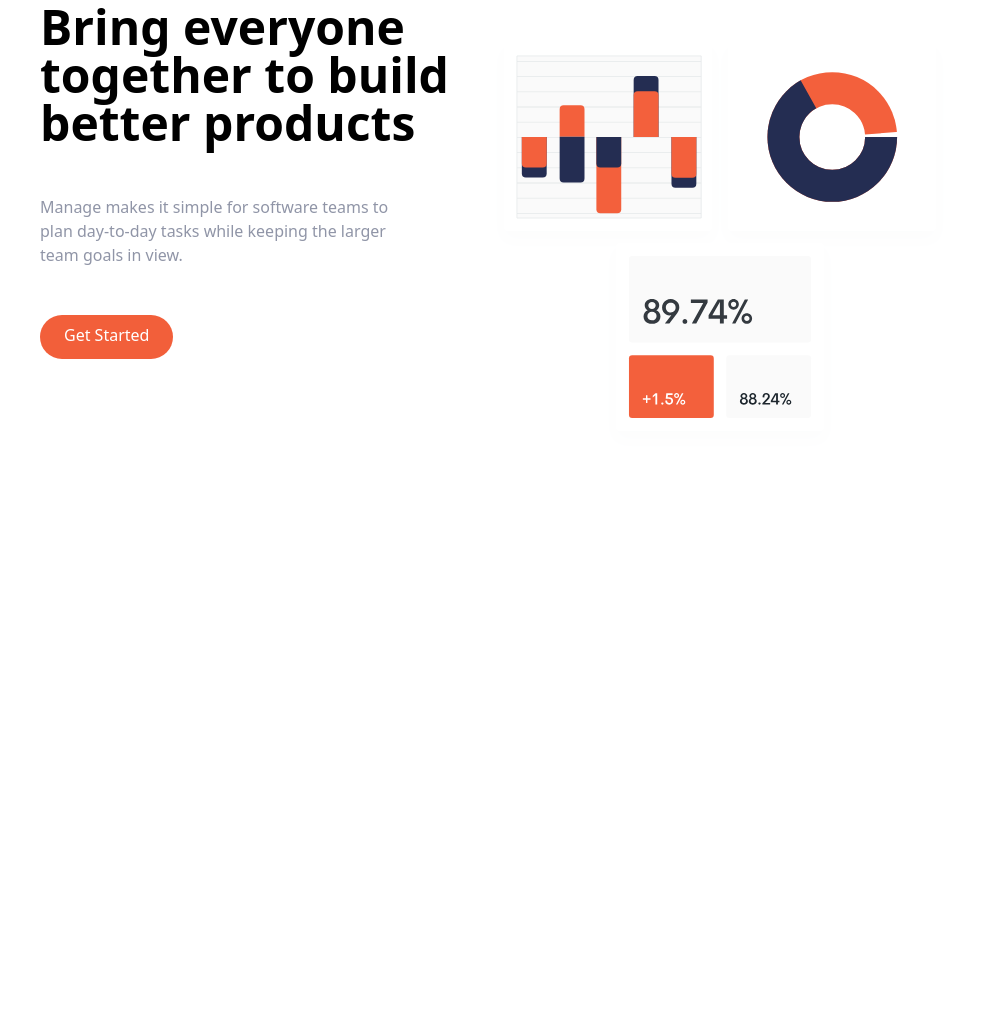
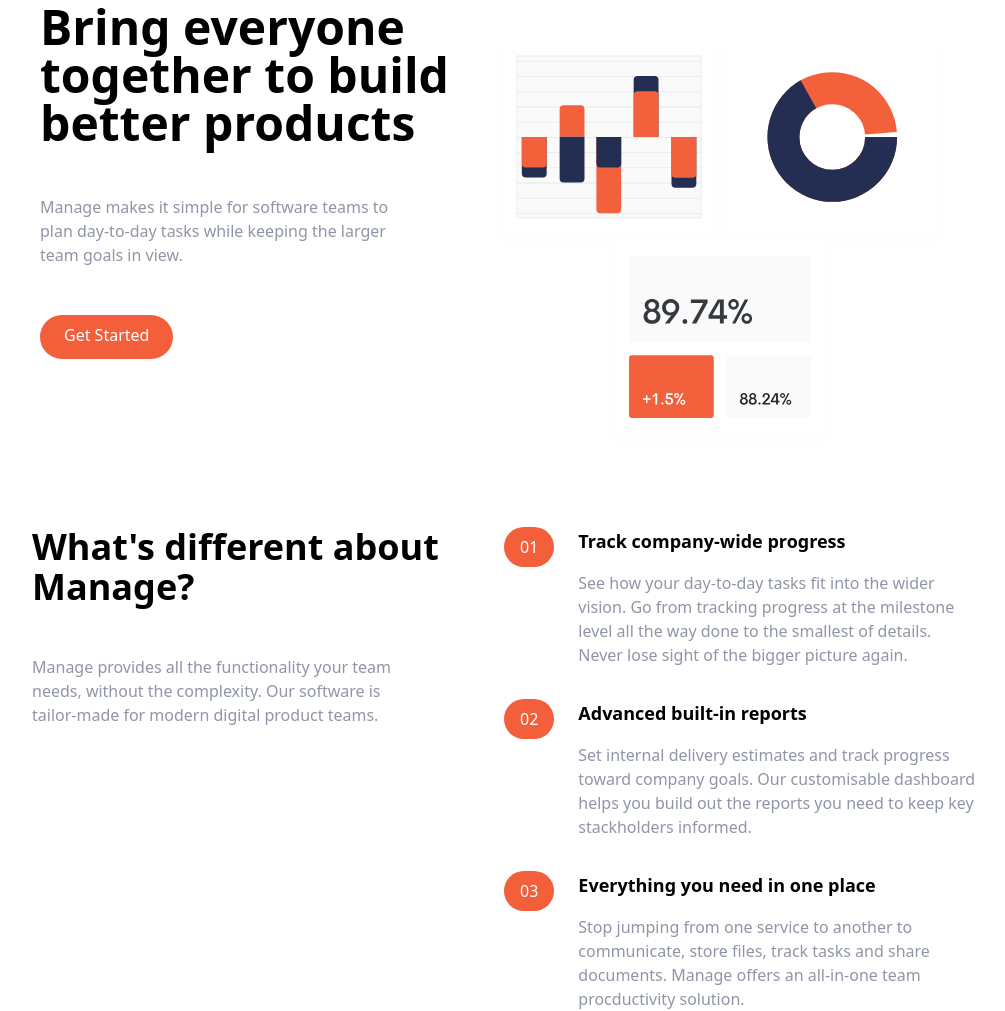
Before and after one commit to Dbest2018/landingpage-tailwind, a website: page index.html in a window 1280 px wide. Shown: the part 129-1140 px from the top of the page, without its empty margins (136-1141 px from the left). Before the commit the page ends 800 px from the top, so only its background shows below. Drawn offline with Linux system fonts and the light colour scheme.

Commit message:
[feat] Add features section

```diff
--- a/index.html
+++ b/index.html
@@ -64,5 +64,118 @@
         </div>
       </div>
     </section>
+
+    <!-- Features Section  -->
+    <section id="features">
+      <!-- Flex container  -->
+      <div
+        class="container flex flex-col px-4 mx-auto mt-10 space-y-12 md:space-y-0 md:flex-row"
+      >
+        <!-- What's Different  -->
+        <div class="flex flex-col space-y-12 md:w-1/2">
+          <h2 class="mx-w-md text-4xl font-bold text-center md:text-left">
+            What's different about Manage?
+          </h2>
+          <p class="max-w-sm text-center text-darkGrayishBlue md:text-left">
+            Manage provides all the functionality your team needs, without the
+            complexity. Our software is tailor-made for modern digital product
+            teams.
+          </p>
+        </div>
+        <!-- Numbered List  -->
+        <div class="flex flex-col space-y-8 md:w-1/2">
+          <!-- List Item 1  -->
+          <div
+            class="flex flex-col space-y-3 md:space-y-0 md:space-x-6 md:flex-row"
+          >
+            <!-- Heading  -->
+            <div class="rounded-l-full bg-brightRedSupLight md:bg-transparent">
+              <div class="flex items-center space-x-2">
+                <div
+                  class="px-4 py-2 text-white rounded-full bg-brightRed mb:py-1"
+                >
+                  01
+                </div>
+                <h3 class="text-base font-bold md:mb-4 md:hidden">
+                  Track company-wide progress
+                </h3>
+              </div>
+            </div>
+
+            <div>
+              <h3 class="hidden mb-4 text-lg font-bold md:block">
+                Track company-wide progress
+              </h3>
+              <p class="text-darkGrayishBlue">
+                See how your day-to-day tasks fit into the wider vision. Go from
+                tracking progress at the milestone level all the way done to the
+                smallest of details. Never lose sight of the bigger picture
+                again.
+              </p>
+            </div>
+          </div>
+
+          <!-- List Item 2  -->
+          <div
+            class="flex flex-col space-y-3 md:space-y-0 md:space-x-6 md:flex-row"
+          >
+            <!-- Heading  -->
+            <div class="rounded-l-full bg-brightRedSupLight md:bg-transparent">
+              <div class="flex items-center space-x-2">
+                <div
+                  class="px-4 py-2 text-white rounded-full bg-brightRed mb:py-1"
+                >
+                  02
+                </div>
+                <h3 class="text-base font-bold md:mb-4 md:hidden">
+                  Advanced built-in reports
+                </h3>
+              </div>
+            </div>
+
+            <div>
+              <h3 class="hidden mb-4 text-lg font-bold md:block">
+                Advanced built-in reports
+              </h3>
+              <p class="text-darkGrayishBlue">
+                Set internal delivery estimates and track progress toward
+                company goals. Our customisable dashboard helps you build out
+                the reports you need to keep key stackholders informed.
+              </p>
+            </div>
+          </div>
+
+          <!-- List Item 3  -->
+          <div
+            class="flex flex-col space-y-3 md:space-y-0 md:space-x-6 md:flex-row"
+          >
+            <!-- Heading  -->
+            <div class="rounded-l-full bg-brightRedSupLight md:bg-transparent">
+              <div class="flex items-center space-x-2">
+                <div
+                  class="px-4 py-2 text-white rounded-full bg-brightRed mb:py-1"
+                >
+                  03
+                </div>
+                <h3 class="text-base font-bold md:mb-4 md:hidden">
+                  Everything you need in one place
+                </h3>
+              </div>
+            </div>
+
+            <div>
+              <h3 class="hidden mb-4 text-lg font-bold md:block">
+                Everything you need in one place
+              </h3>
+              <p class="text-darkGrayishBlue">
+                Stop jumping from one service to another to communicate, store
+                files, track tasks and share documents. Manage offers an
+                all-in-one team procductivity solution.
+              </p>
+            </div>
+          </div>
+        </div>
+      </div>
+    </section>
   </body>
 </html>
```
Also changed, not shown: css/main.css.
